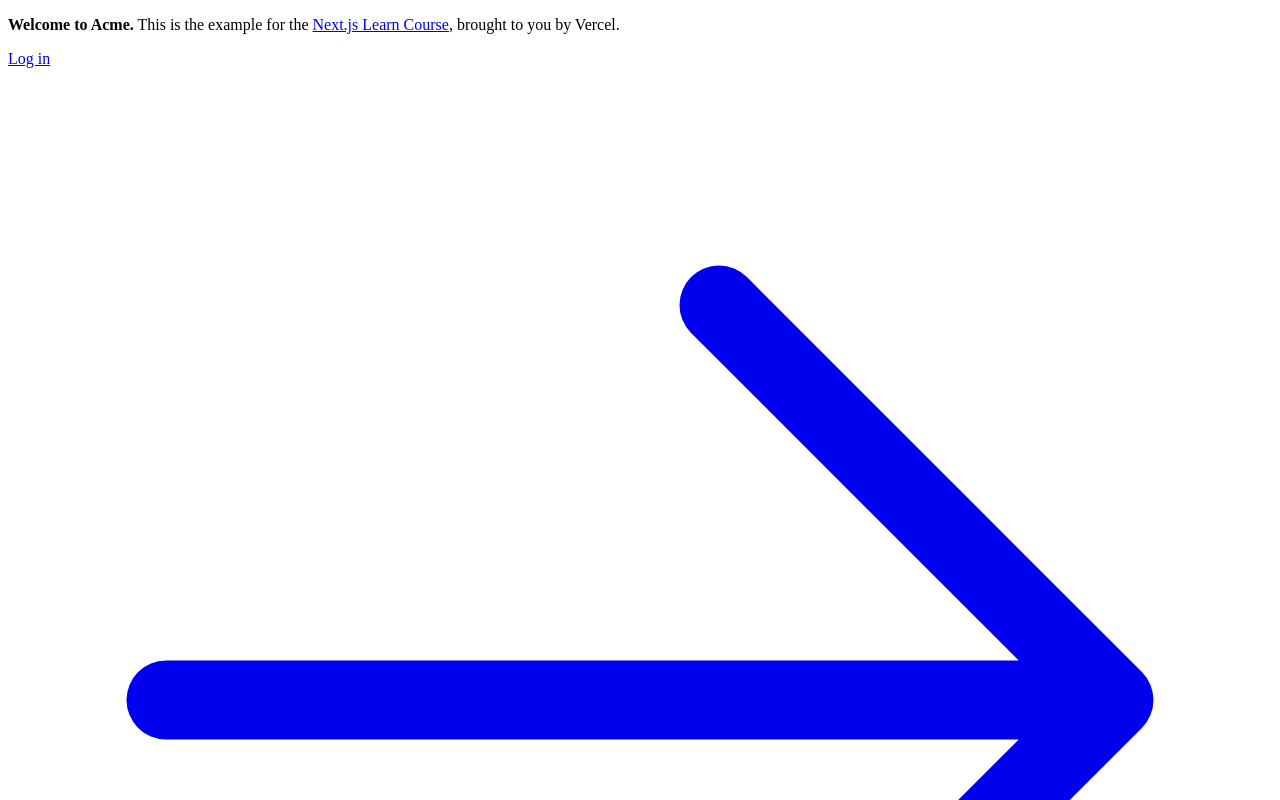
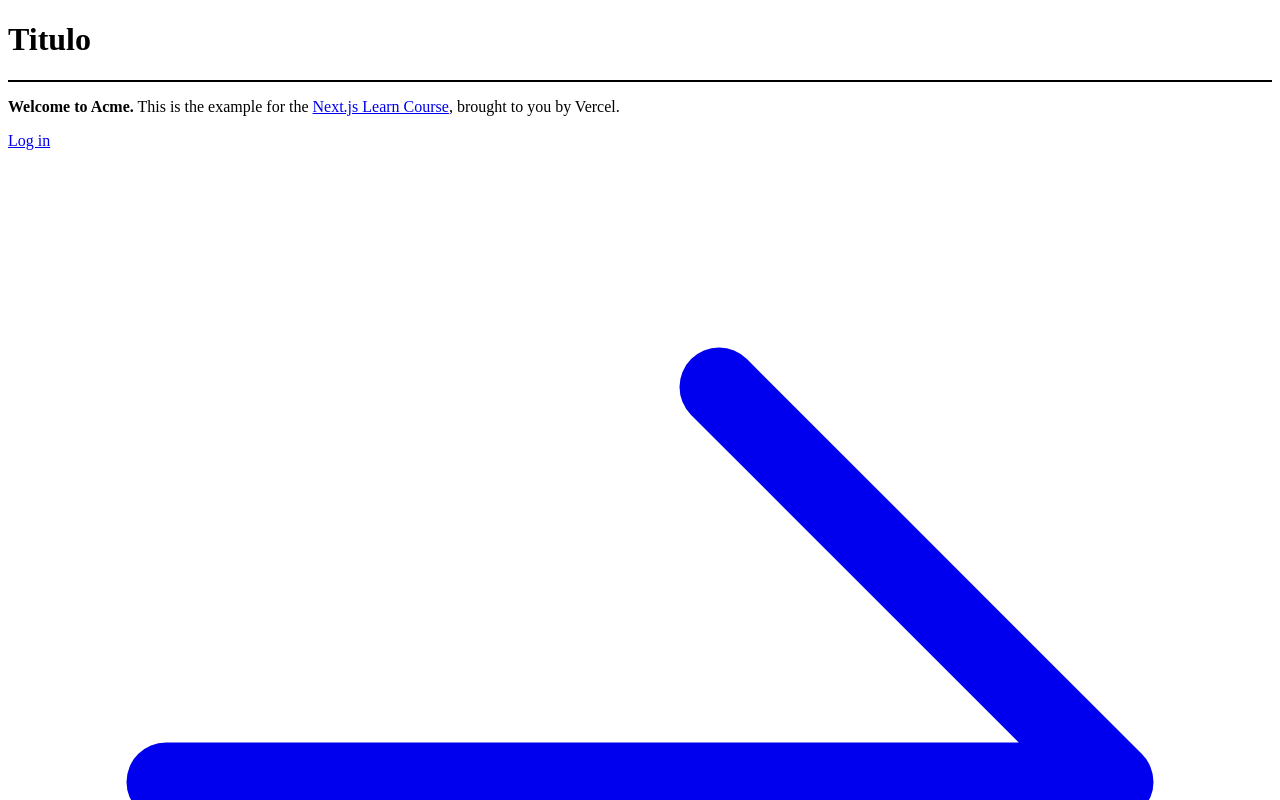
Before and after one commit to JazGil/NextJsTarea, a Next.js app in the folder nextjs-dashboard/: page / in a window 1280 px wide. Shown: the top 800 px of the page. Built offline with nearby package versions, Linux system fonts and the light colour scheme.

Commit message:
Seperacion de Layout

```diff
--- a/nextjs-dashboard/app/layout.tsx
+++ b/nextjs-dashboard/app/layout.tsx
@@ -5,7 +5,12 @@ export default function RootLayout({
 }) {
   return (
     <html lang="en">
-      <body>{children}</body>
+      <body>
+        <h1> Titulo</h1>
+        <div style={{ border: '1px solid #000' }}></div>
+        {children}
+
+      </body>
     </html>
   );
 }
```
